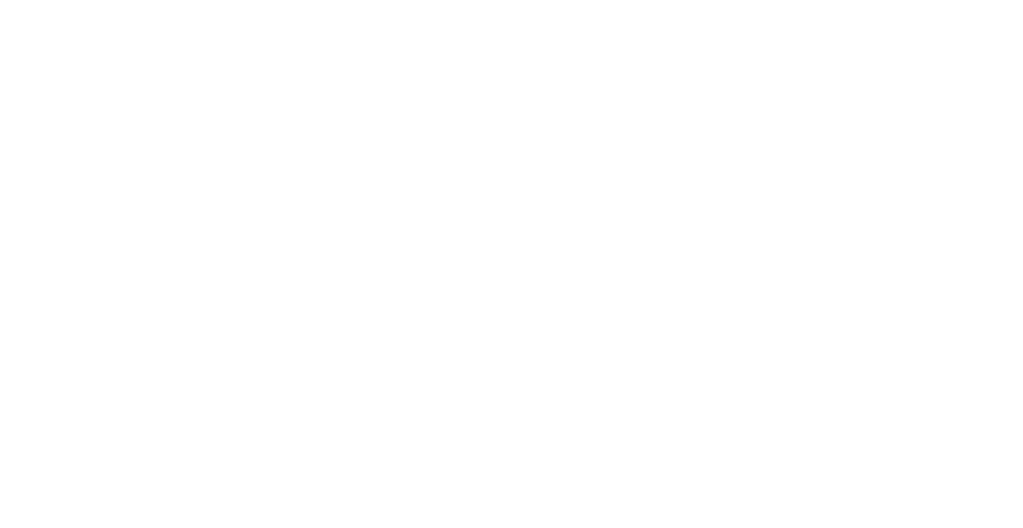
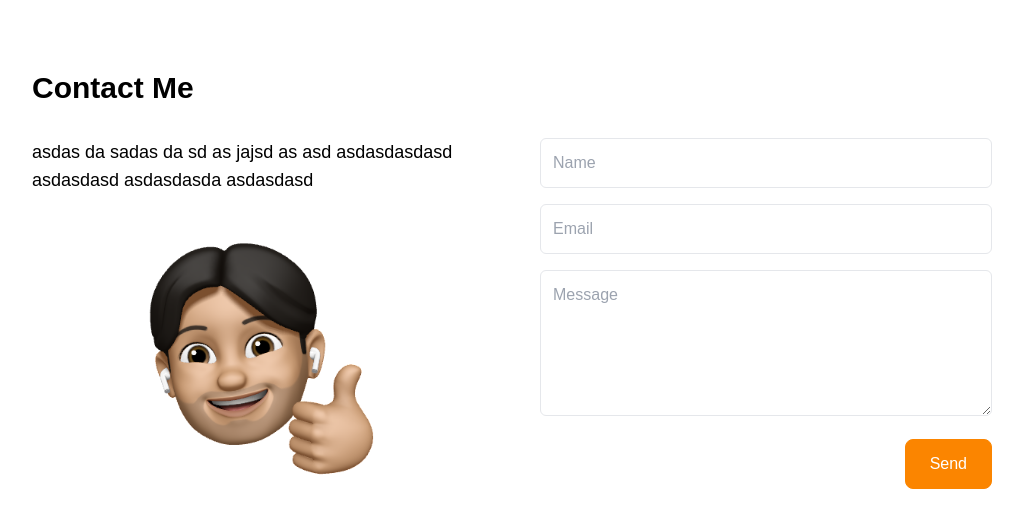
Before and after one commit to ilhmwisnu/personal-website, a React (Create React App) app: page / in a window 1280 px wide. Shown: the part 2376-2904 px from the top of the page, without its empty margins (128-1151 px from the left). Before the commit the page ends 2350 px from the top, so only its background shows below. Built offline with nearby package versions, Linux system fonts and the light colour scheme.

Commit message:
add contact section

```diff
--- a/src/App.js
+++ b/src/App.js
@@ -2,6 +2,7 @@ import Header from "./Pages/Header";
 import Navbar from "./Components/Navbar";
 import Skills from "./Pages/Skills";
 import Projects from "./Pages/Projects";
+import Contact from "./Pages/Contact";
 
 function App() {
   return (
@@ -10,6 +11,7 @@ function App() {
       <Header></Header>
       <Skills></Skills>
       <Projects></Projects>
+      <Contact></Contact>
     </div>
   );
 }
--- a/src/Components/Navbar.jsx
+++ b/src/Components/Navbar.jsx
@@ -7,7 +7,6 @@ const Navbar = (props) => {
         window.addEventListener("scroll", (e) => {
             if (window.scrollY !== 0) {
                 setnavBarCss("drop-shadow-sm");
-                console.log("ok");
             }else{
                 setnavBarCss("");
             }
--- /dev/null
+++ b/src/Pages/Contact.jsx
@@ -0,0 +1,48 @@
+const Contact = () => {
+    return (
+        <div className="pt-24 pb-16" id="contact">
+            <h2 className="font-bold text-3xl mb-8">Contact Me</h2>
+            <div className=" grid grid-cols-1 gap-x-14 lg:grid-cols-2">
+                <div className=" pb-12">
+                    <p className="text-lg">asdas da  sadas da sd as jajsd as asd asdasdasdasd asdasdasd asdasdasda asdasdasd </p>
+                    <img className="w-80 mx-auto" src="./avatar.png" alt="" />
+                </div>
+                <form
+                    action="mailto:ilhamwisnu78@gmail.com"
+                    method="post"
+                    encType="multipart/form-data"
+                >
+                    <input
+                        className="border p-3 rounded-md w-full mb-4"
+                        type="text"
+                        placeholder="Name"
+                        name="name"
+                    />
+                    <br />
+                    <input
+                        className="border p-3 rounded-md w-full mb-4"
+                        type="text"
+                        placeholder="Email"
+                        name="email"
+                    />
+                    <br />
+                    <textarea
+                        className="border p-3 rounded-md w-full mb-4"
+                        name="message"
+                        placeholder="Message"
+                        rows="5"
+                    ></textarea>
+                    <div className="flex justify-end">
+                        <input
+                            className="cursor-pointer px-6 py-3 border-primary rounded-lg border text-white bg-primary"
+                            type="submit"
+                            value="Send"
+                        />
+                    </div>
+                </form>
+            </div>
+        </div>
+    );
+};
+
+export default Contact;
```
Also changed, not shown: public/avatar.png (added).
